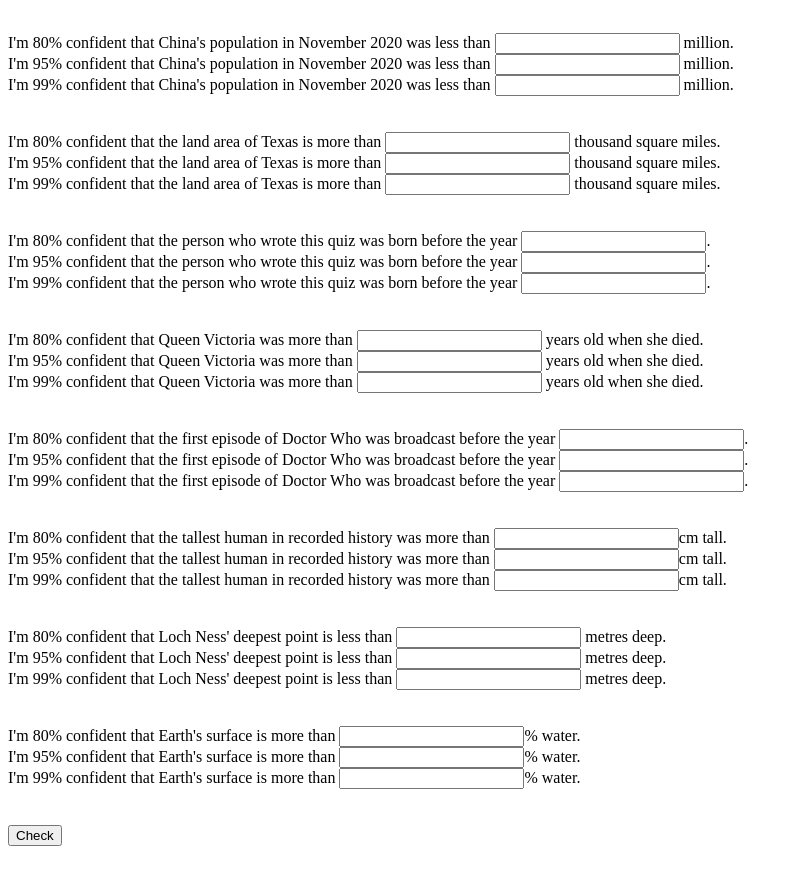
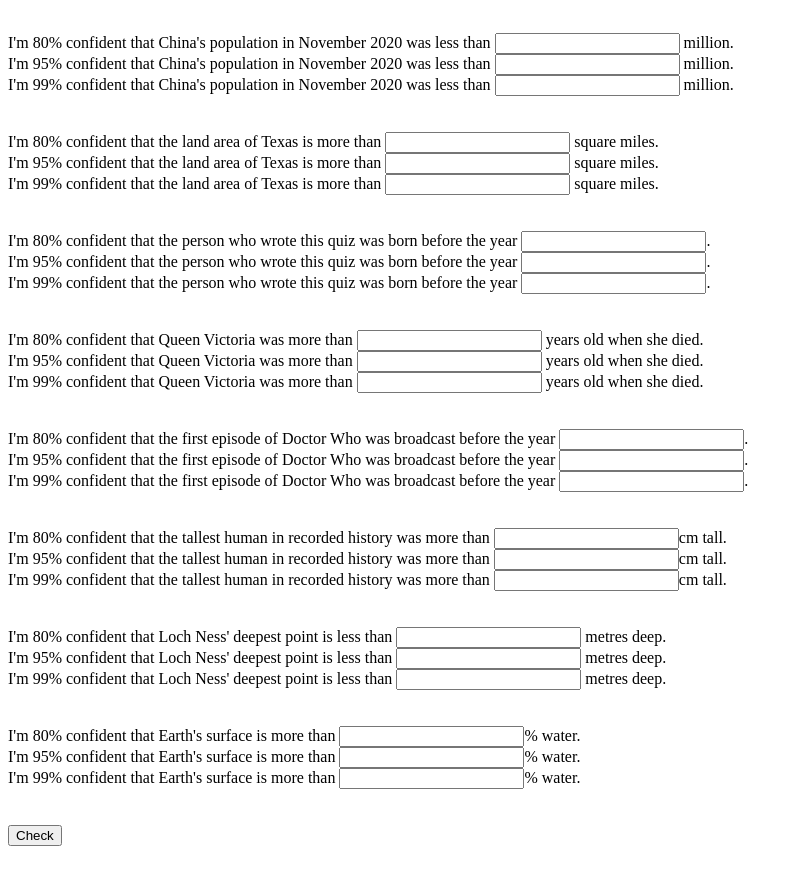
Before and after one commit to H-B-P/QE_test_1, a plain HTML site: page index.html in a window 1280 px wide. Shown: the part 1163-2048 px from the top of the page, without its empty margins (0-803 px from the left). Drawn offline with Linux system fonts and the light colour scheme.

Commit message:
Update index.html

```diff
--- a/index.html
+++ b/index.html
@@ -110,9 +110,9 @@
   <br>
   <br>
 
-  <div>I'm 80% confident that the land area of Texas is more than <input type="number" id="q_14_80"> thousand square miles. <span id="a_14_80"></span></div>
-  <div>I'm 95% confident that the land area of Texas is more than <input type="number" id="q_14_95"> thousand square miles. <span id="a_14_95"></span></div>
-  <div>I'm 99% confident that the land area of Texas is more than <input type="number" id="q_14_99"> thousand square miles. <span id="a_14_99"></span></div>
+  <div>I'm 80% confident that the land area of Texas is more than <input type="number" id="q_14_80"> square miles. <span id="a_14_80"></span></div>
+  <div>I'm 95% confident that the land area of Texas is more than <input type="number" id="q_14_95"> square miles. <span id="a_14_95"></span></div>
+  <div>I'm 99% confident that the land area of Texas is more than <input type="number" id="q_14_99"> square miles. <span id="a_14_99"></span></div>
   <div id="a_14"></div>
 
   <br>
```
